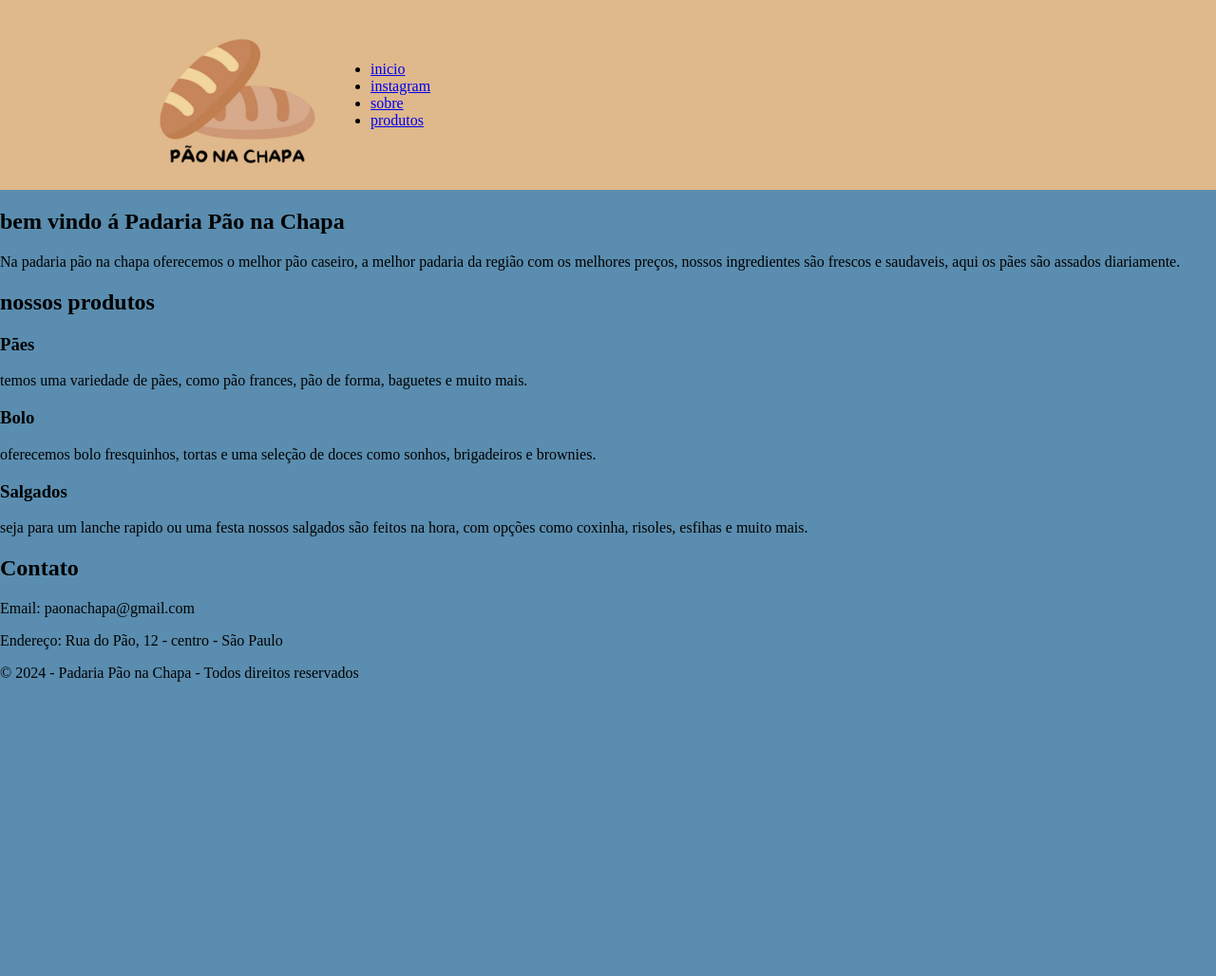
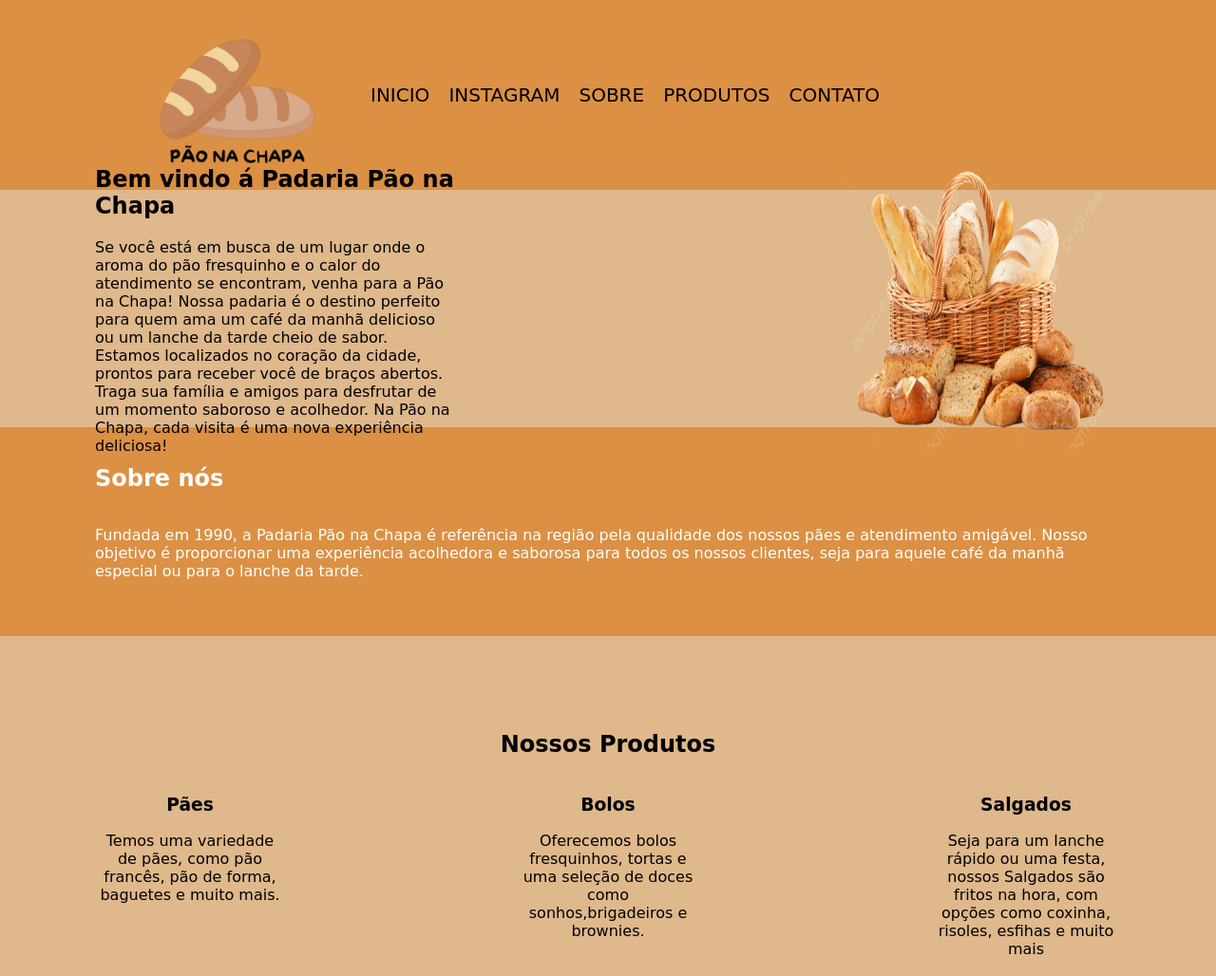
Before and after one commit to rayenemickelly/padaria, a plain HTML site: page index.html in a window 1280 px wide. Shown: the top 1028 px of the page at 95% size. Before the commit the page ends 800 px from the top, so only its background shows below. Drawn offline with Linux system fonts and the light colour scheme; a web font is replaced by a local one.

Commit message:
Add files via upload

```diff
--- a/index.html
+++ b/index.html
@@ -7,56 +7,86 @@
     <title>Pão na chapa</title>
     <link rel="stylesheet" href="style.css">
     <link rel="shortcut icon" href="imagens/logo.png" type="image/x-icon">
+    <link rel="preconnect" href="https://fonts.googleapis.com">
+    <link rel="preconnect" href="https://fonts.gstatic.com" crossorigin>
+    <link href="https://fonts.googleapis.com/css2?family=Edu+AU+VIC+WA+NT+Guides:wght@400..700&display=swap"
+        rel="stylesheet">
 </head>
 
 <body>
 
     <header>
         <img src="imagens/logo.png" alt="pão na chapa" srcset="">
-            <nav>
+
+        <nav class="menu">
             <ul>
-                    <li><a href="#">inicio</a></li>
-                    <li><a href="https://www.instagram.com/rayenemickelly_/">instagram</a></li> <!---shift+alt e F deixa tudo indentado-->
-                    <li><a href="#">sobre</a></li>
-                    <li><a href="#">produtos</a></li>
+                <li><a href="#introducao">INICIO</a></li>
+                <li><a target="_blank" href="https://www.instagram.com/rayenemickelly_/">INSTAGRAM</a></li>
+                <!---shift+alt e F deixa tudo indentado-->
+                <li><a href="#sobre-nos">SOBRE</a></li>
+                <li><a href="#produtos">PRODUTOS</a></li>
+                <li><a href="#contato">CONTATO</a></li>
             </ul>
         </nav>
     </header>
     <main>
-            <section>
-                <h2>bem vindo á Padaria Pão na Chapa</h2>
-                <p>Na padaria pão na chapa oferecemos o melhor pão caseiro, a melhor padaria da região com os melhores preços,
-                    nossos ingredientes são frescos e saudaveis, aqui os pães são assados diariamente.
-
+        <section id="introducao">
+            <div class="texto">
+                <h2>Bem vindo á Padaria Pão na Chapa</h2>
+                <p>Se você está em busca de um lugar onde o aroma do pão fresquinho e o calor do atendimento se
+                    encontram,
+                    venha para a Pão na Chapa! Nossa padaria é o destino perfeito para quem ama um café da manhã
+                    delicioso ou um lanche da tarde cheio de sabor.
+                    Estamos localizados no coração da cidade, prontos para receber você de braços abertos. Traga sua
+                    família e amigos para desfrutar de um momento saboroso e acolhedor.
+                    Na Pão na Chapa, cada visita é uma nova experiência deliciosa!
+                </p>
+            </div>
+            <div class="cesta">
+                <img class="img-cesta" src="./imagens/pao.png" alt="pão">
+            </div>
+        </section>
+        <section id="sobre-nos">
+            <h2>Sobre nós</h2>
+            <p>
+                Fundada em 1990, a Padaria Pão na Chapa é referência
+                na região pela qualidade dos nossos pães e atendimento
+                amigável. Nosso objetivo é proporcionar uma experiência
+                acolhedora e saborosa para todos os nossos clientes, seja
+                para aquele café da manhã especial ou para o lanche da tarde.
             </p>
         </section>
-            <section>
-                <h2>nossos produtos</h2>
-                <div>
-                    <div>
+
+        <section id="produtos">
+            <h2>Nossos Produtos</h2>
+            <div class="conteudo-produtos">
+                <div class="produto">
                     <h3>Pães</h3>
                     <p>
-                            temos uma variedade de pães, como pão frances, pão de forma, baguetes e muito mais.
+                        Temos uma variedade de pães, como pão francês,
+                        pão de forma, baguetes e muito mais.
                     </p>
                 </div>
-                    <div>
-                        <h3>Bolo</h3>
+                <div class="produto">
+                    <h3>Bolos</h3>
                     <p>
-                            oferecemos bolo fresquinhos, tortas e uma seleção de doces como sonhos, brigadeiros e brownies.
+                        Oferecemos bolos fresquinhos, tortas e uma seleção
+                        de doces como sonhos,brigadeiros e brownies.
                     </p>
                 </div>
-                    <div>
+                <div class="produto">
                     <h3>Salgados</h3>
                     <p>
-                            seja para um lanche rapido ou uma festa nossos salgados são feitos na hora, com opções como coxinha, risoles, esfihas e muito mais.
+                        Seja para um lanche rápido ou uma festa, nossos Salgados
+                        são fritos na hora, com opções como coxinha, risoles, esfihas
+                        e muito mais
                     </p>
                 </div>
-
             </div>
         </section>
     </main>
     <footer>
-        <section>
+        <section id=contato>
             <h2>Contato</h2>
             <p>Email: paonachapa@gmail.com</p>
             <p>Endereço: Rua do Pão, 12 - centro - São Paulo</p>
--- a/style.css
+++ b/style.css
@@ -1,24 +1,119 @@
-body{
-    margin: 0;
-    background-color: rgb(90, 141, 175);
+html {
+    scroll-behavior: smooth;
+    font-family: "Edu AU VIC WA NT Guides", cursive;
 }
 
-header{
+
+body {
+    margin: 0;
+    background-color: #dfb88b;
+}
+
+header {
     display: flex;
     margin: 0;
-    padding-left:150px ;
+    padding-left: 150px;
     padding-right: 150px;
-    background-color:#dfb88b;
+    background-color: rgba(218, 133, 48, 0.774);
     align-items: center;
 }
 
-img{
+img {
     width: 200px;
     height: 200px;
 
 }
 
-.logo{
+.logo {
+    height: 9px;
+
+}
+
+.menu ul {
+    display: flex;
+    list-style-type: none;
+
+}
 
 
+.menu li a {
+    color: black;
+    text-decoration: none;
+    font-size: 20px;
+    list-style: none;
+    margin-right: 20px;
 }
+
+.cesta {
+    width: 30%;
+    margin-left: 400px;
+}
+
+.img-cesta{
+    width: 300px;
+    height: 300px;
+}
+
+#introducao {
+    display: flex;
+    height: 250px;
+    align-items: center;
+    padding-left: 100px;
+    padding-right: 100px;
+}
+
+.texto{
+    width: 60%;
+}
+
+#introdução div {
+    width: 50%;
+    padding-left: 100px;
+    padding-right: 100px;
+    margin-top: 50px;
+
+}
+
+#sobre-nos {
+    padding-top: 20px;
+    padding-left: 100px;
+    padding-right: 100px;
+    background-color: rgba(218, 133, 48, 0.774);
+    height: 200px;
+    display: flex;
+    flex-direction: column;
+    color: white;
+
+}
+
+#produtos {
+    padding-left: 100px;
+    padding-right: 100px;
+    margin-top: 100px;
+    margin-bottom: 100px;
+    text-align: center;
+}
+
+
+.conteudo-produtos {
+    justify-content: space-between;
+    display: flex;
+    margin-bottom: 150px;
+}
+
+.produto {
+    width: 200px;
+    text-align: center;
+}
+
+footer {
+    text-align: center;
+    padding-top: 25px;
+    background-color: black;
+    color: white;
+    padding-bottom: 25px;
+}
+
+footer p {
+    margin: 0;
+}
```
Lines whose indentation alone changed are shown as unchanged.
